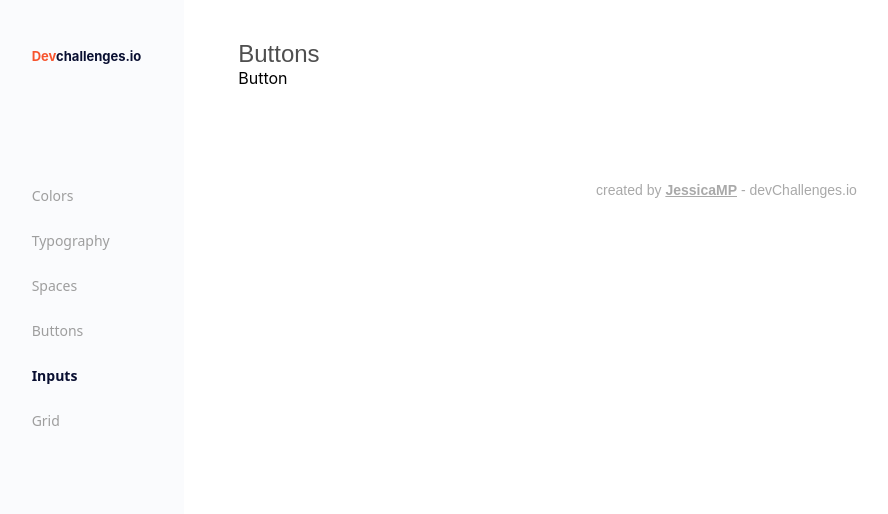
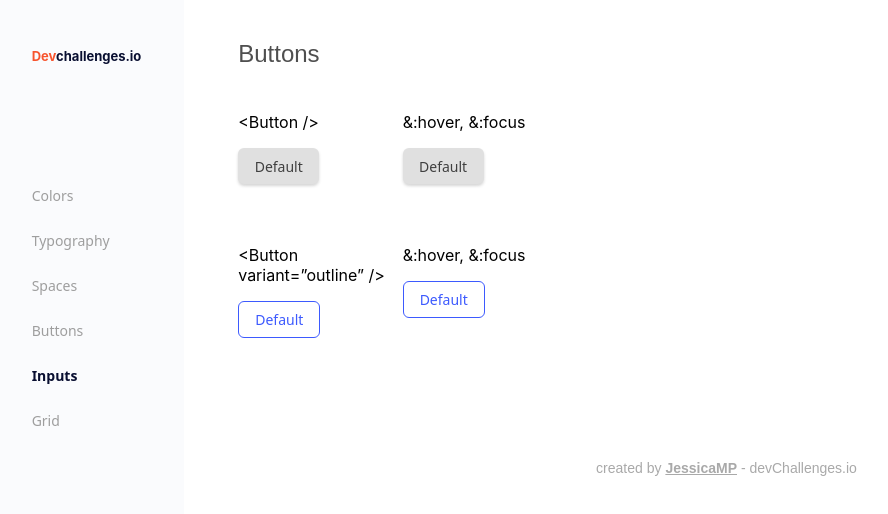
Before and after one commit to JessicaMP/ButtonComponent, a React (Create React App) app: page /inputs in a window 1280 px wide. Shown: the top 514 px of the page, without its empty margins (11-899 px from the left). Built offline with nearby package versions, Linux system fonts and the light colour scheme.

Commit message:
advance component buttom default and outline

```diff
--- a/src/assets/css/main.css
+++ b/src/assets/css/main.css
@@ -26,6 +26,19 @@
   margin: 0;
 }
 
+.container-buttons {
+  display: flex;
+  flex-direction: column;
+  padding: 28px 0;
+  gap: 45px;
+}
+
+.row-container {
+  display: grid;
+  grid-template-columns: repeat(6, 1fr);
+  grid-gap: 10px;
+}
+
 @media (max-width: 768px) {
   .container {
     padding: 16px;
--- a/src/assets/css/variables.css
+++ b/src/assets/css/variables.css
@@ -5,4 +5,8 @@
   --gray-light: #fafbfd;
   --gray-dark: #4f4f4f;
   --gray-helper: #a9a9a9;
+  --gray-helper-2: #aeaeae;
+  --button-gray: #e0e0e0;
+  --dark: #3f3f3f;
+  --blue: #3d5afe;
 }
--- /dev/null
+++ b/src/components/Button/Button.css
@@ -0,0 +1,35 @@
+button {
+  border-radius: 6px;
+  border: none;
+  width: max-content;
+  min-width: 81px;
+  min-height: 36px;
+  padding: 8px 16px;
+  box-sizing: border-box;
+  background-color: transparent;
+
+  text-align: center;
+  font-family: "Noto Sans", sans-serif;
+  font-size: 14px;
+  font-weight: 500;
+  line-height: normal;
+}
+
+.default {
+  background-color: var(--button-gray);
+  color: var(--dark);
+  box-shadow: 0 2px 3px 0 rgba(51, 51, 51, 0.2);
+}
+
+.default:hover {
+  background-color: var(--gray-helper-2);
+}
+
+.outline {
+  border: 1px solid var(--blue);
+  color: var(--blue);
+}
+
+.outline:hover {
+  background-color: rgba(41, 98, 255, 0.1);
+}
--- a/src/components/Button/Button.js
+++ b/src/components/Button/Button.js
@@ -1,5 +1,13 @@
-const Button = () => {
-  return <div>Button</div>;
+// import { useState } from "react";
+import "./Button.css";
+
+const Button = ({ children = "Default", variant = "default" }) => {
+  // const [typeButton] = useState(variant);
+  // // setTypeButton(variant);
+  console.log({ variant });
+  // const setButton = () => {};
+  //
+  return <button className={variant}>{children}</button>;
 };
 
 export default Button;
--- a/src/pages/home.js
+++ b/src/pages/home.js
@@ -4,7 +4,31 @@ const Home = () => {
   return (
     <div className="container">
       <h1 className="title">Buttons</h1>
-      <Button />
+      <div className="container-buttons">
+        <div className="row-container">
+          <div>
+            <p>{" <Button />"}</p>
+            <Button />
+          </div>
+
+          <div>
+            <p>&:hover, &:focus</p>
+            <Button />
+          </div>
+        </div>
+
+        <div className="row-container">
+          <div>
+            <p>{" <Button variant=”outline” />"}</p>
+            <Button variant={"outline"} />
+          </div>
+
+          <div>
+            <p>&:hover, &:focus</p>
+            <Button variant={"outline"} />
+          </div>
+        </div>
+      </div>
     </div>
   );
 };
```
